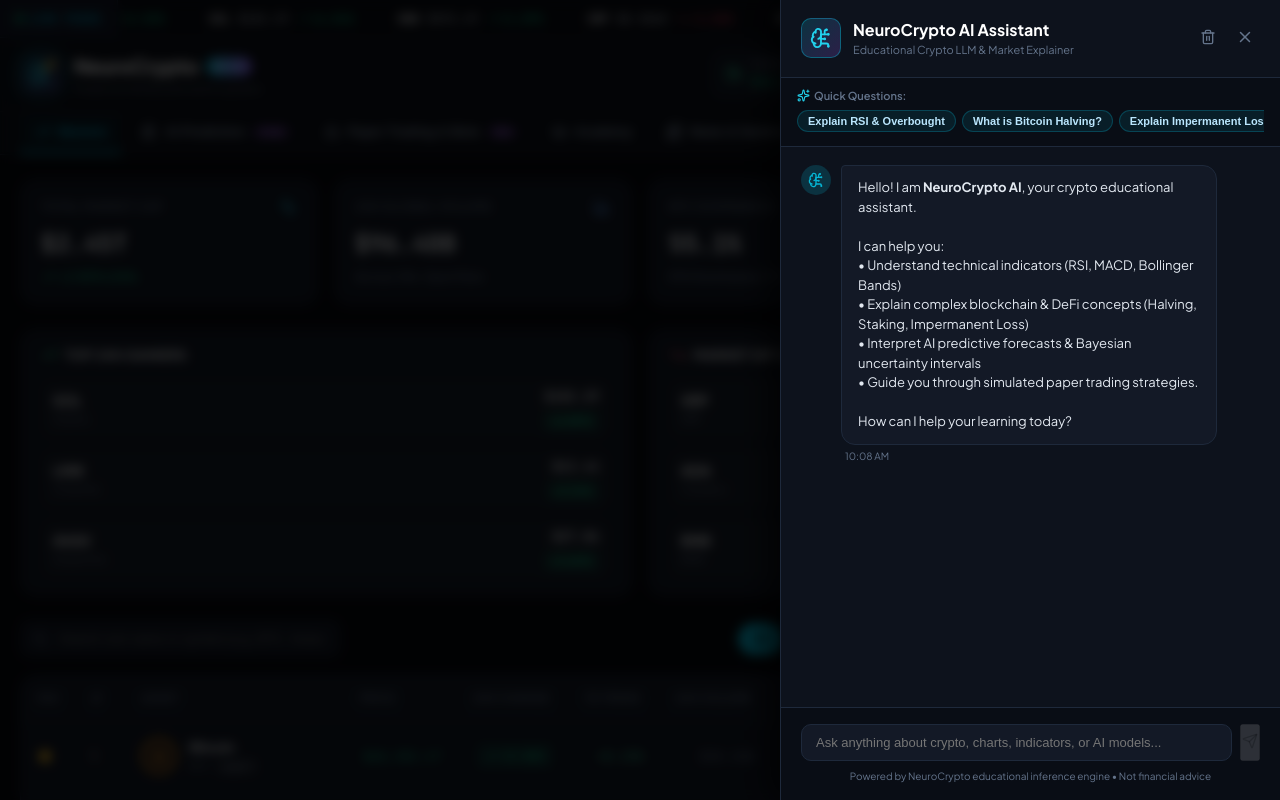
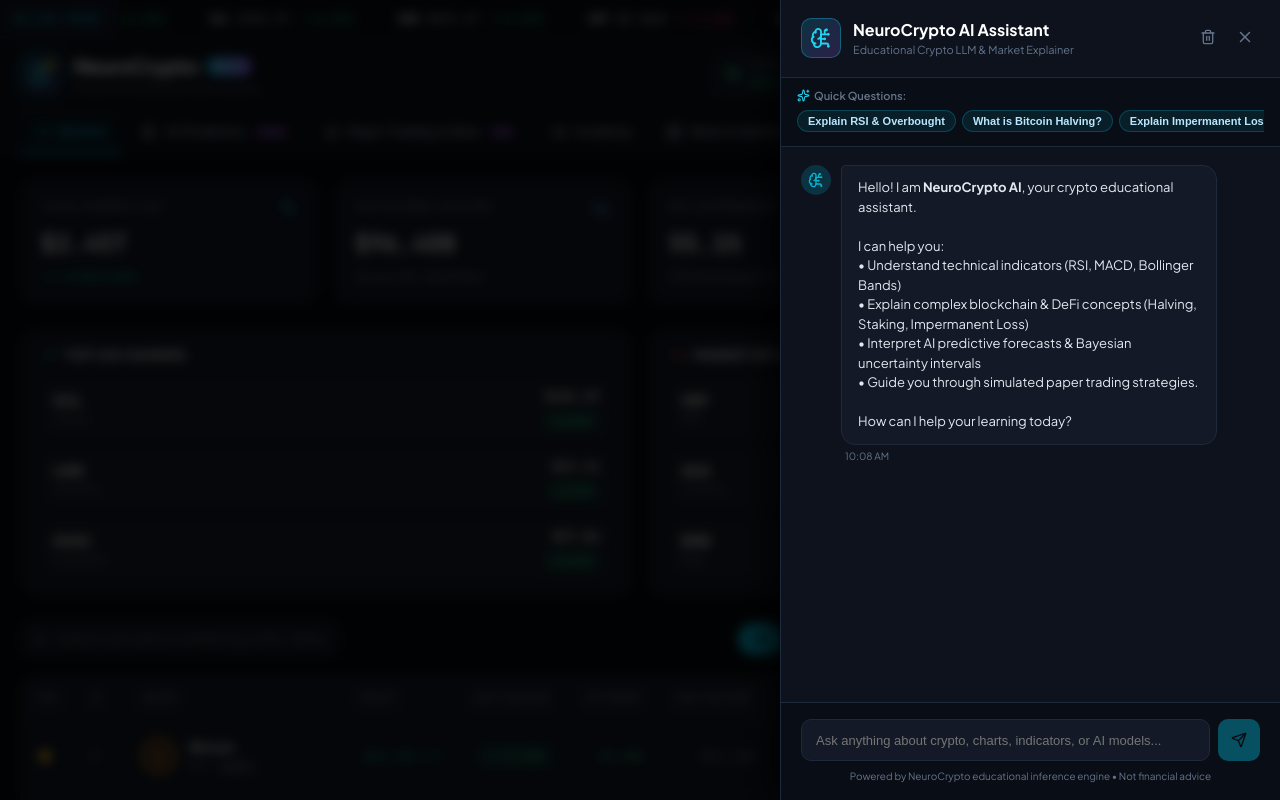
Before and after one commit to Z-tech786/Crypto_Market_Predictor, a React (Vite) app in the folder frontend/: page / in a window 1280 px wide. Both pictures are taken after a click on the button "AI Assistant". Shown: the top 800 px of the page. Built offline with nearby package versions, Linux system fonts and the light colour scheme.

Commit message:
updating grid

```diff
--- a/frontend/src/App.css
+++ b/frontend/src/App.css
@@ -3206,7 +3206,18 @@
   border-color: var(--accent-cyan);
 }
 
-
+.btn-assistant-send {
+  background: var(--accent-cyan);
+  border: none;
+  color: #07090e;
+  width: 42px;
+  height: 42px;
+  border-radius: var(--radius-md);
+  display: flex;
+  align-items: center;
+  justify-content: center;
+  cursor: pointer;
+}
 
 .btn-assistant-send:disabled {
   opacity: 0.4;
```
